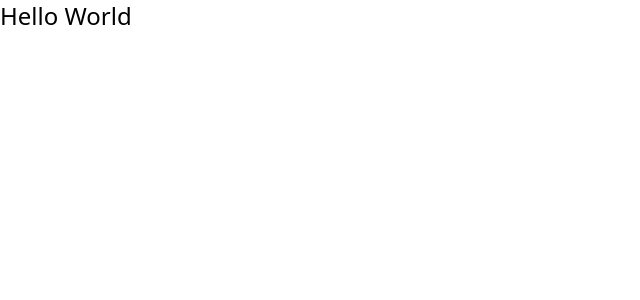
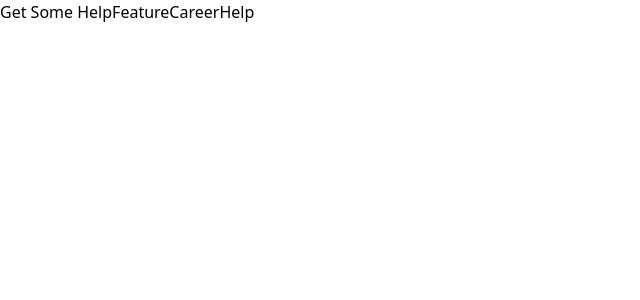
Before and after one commit to JasonEvan/GetSomeHelp, a React app in the folder frontend/: page / in a window 1280 px wide. Shown: the top 300 px of the page, without its empty margins (0-640 px from the left). Built offline with nearby package versions, Linux system fonts and the light colour scheme; the HTML template or start-up script is replaced by a standard one.

Commit message:
chore: define route structure

```diff
--- a/frontend/package.json
+++ b/frontend/package.json
@@ -13,6 +13,7 @@
     "@tailwindcss/vite": "^4.1.17",
     "react": "^19.2.0",
     "react-dom": "^19.2.0",
+    "react-router-dom": "^7.10.1",
     "tailwindcss": "^4.1.17"
   },
   "devDependencies": {
--- a/frontend/src/App.tsx
+++ b/frontend/src/App.tsx
@@ -1,3 +1,21 @@
+import { BrowserRouter, Link, Route, Routes } from "react-router-dom";
+
 export default function App() {
-  return <div className="text-2xl">Hello World</div>;
+  return (
+    <BrowserRouter>
+      <nav>
+        <Link to="/">Get Some Help</Link>
+        <Link to="/feature">Feature</Link>
+        <Link to="/career">Career</Link>
+        <Link to="/help">Help</Link>
+      </nav>
+
+      <Routes>
+        <Route path="/" element={<></>} />
+        <Route path="/feature" element={<></>} />
+        <Route path="/career" element={<></>} />
+        <Route path="/help" element={<></>} />
+      </Routes>
+    </BrowserRouter>
+  );
 }
```
Also changed, not shown: 1 other file (tests, documents, lock files or other folders).
